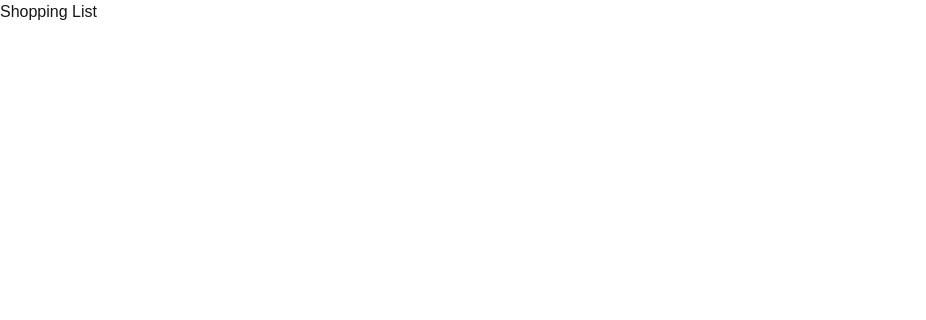
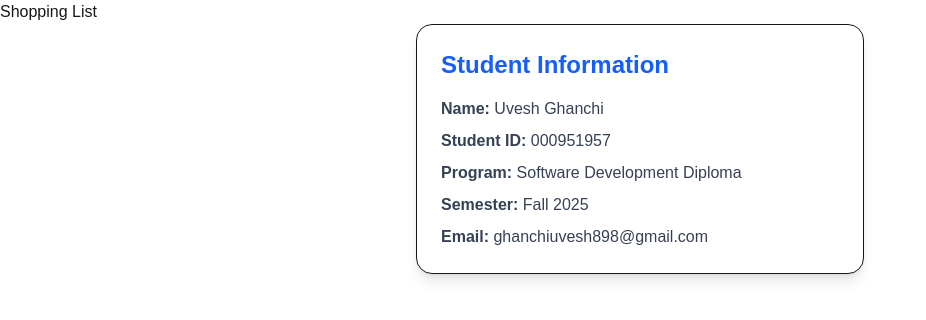
Before and after one commit to MohammadUvesh-Ghanchi/cprg306-assignments, a Next.js app: page /week-2 in a window 1280 px wide. Shown: the top 320 px of the page, without its empty margins (0-926 px from the left). Built offline with nearby package versions, Linux system fonts and the light colour scheme.

Commit message:
added Studentinfo component

```diff
--- a/app/week-2/page.js
+++ b/app/week-2/page.js
@@ -1,7 +1,10 @@
+import StudentInfo from "./student-info";
+
 export default function Page() {
   return (
     <main>
       <h1>Shopping List</h1>
+      <StudentInfo />
     </main>
   );
 }
```
